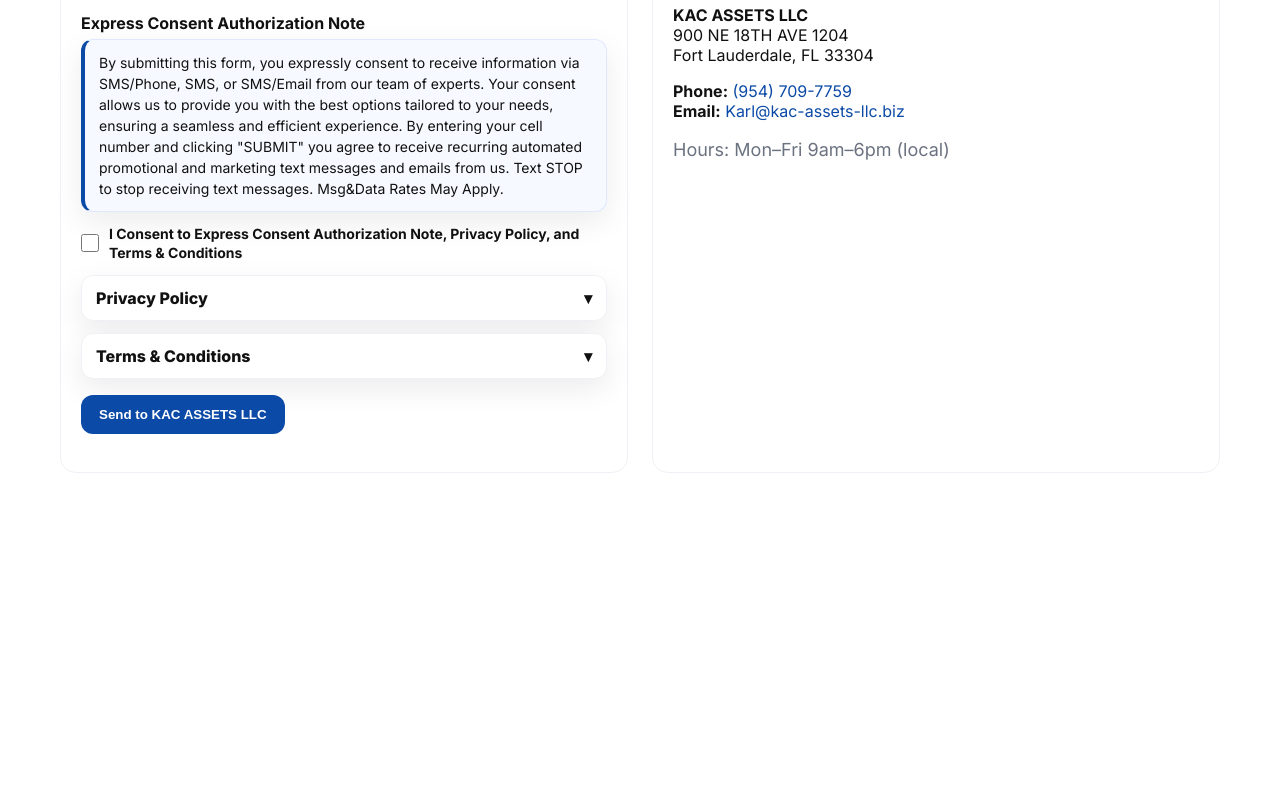
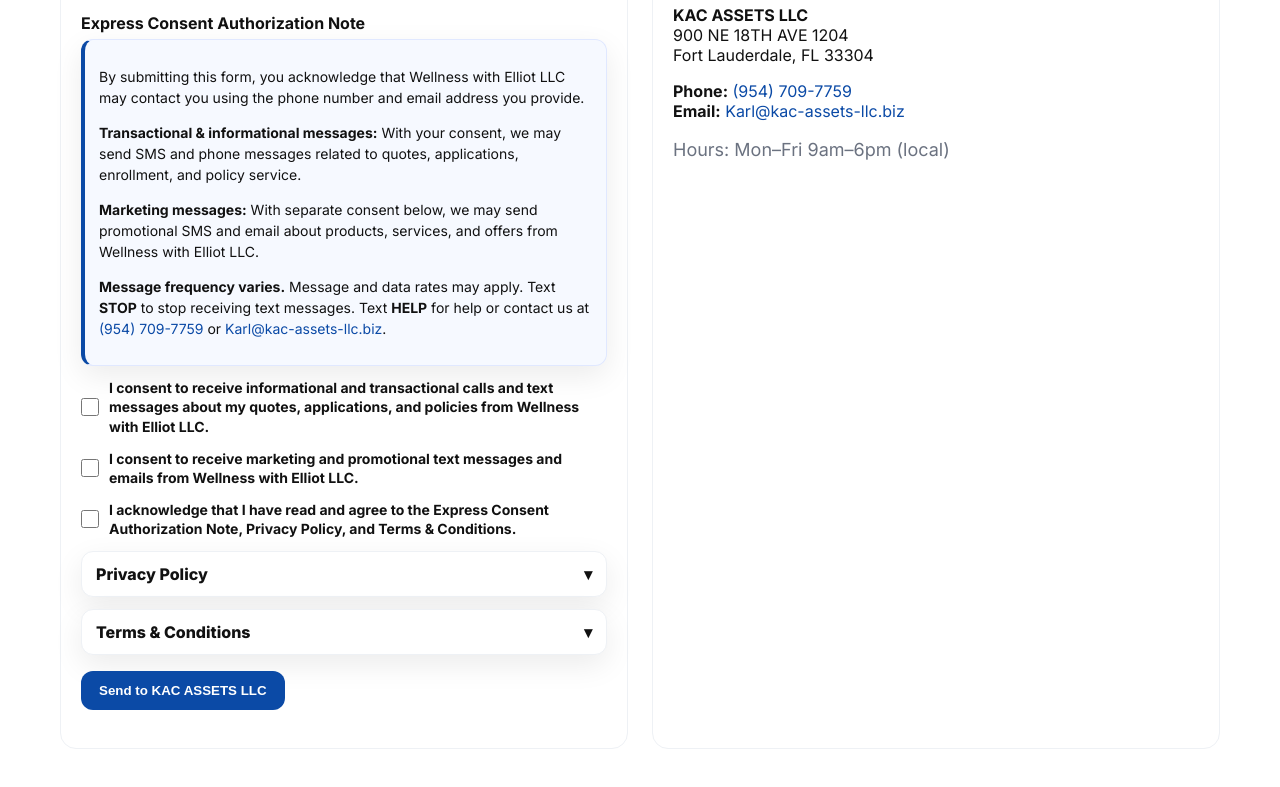
Before and after one commit to still62bronzes/kac-assets-llc.biz, a plain HTML site: page index.html in a window 1280 px wide. Shown: the part 3953-4740 px from the top of the page. Before the commit the page ends 4594 px from the top, so only its background shows below. Drawn offline with Linux system fonts and the light colour scheme.

Commit message:
Update express consent index.html

```diff
--- a/index.html
+++ b/index.html
@@ -486,15 +486,79 @@
             <textarea id="message" name="message" rows="5" placeholder="Tell us about your needs…"></textarea>
           </div>
 
-          <!-- Express Consent Authorization (required) -->
+<!-- Express Consent Authorization -->
 <div class="legal-sections" style="margin-top:16px">
   <h4>Express Consent Authorization Note</h4>
   <div id="express-consent-note" class="consent-card">
-              By submitting this form, you expressly consent to receive information via SMS/Phone, SMS, or SMS/Email from our team of experts. Your consent allows us to provide you with the best options tailored to your needs, ensuring a seamless and efficient experience. By entering your cell number and clicking "SUBMIT" you agree to receive recurring automated promotional and marketing text messages and emails from us. Text STOP to stop receiving text messages. Msg&Data Rates May Apply.
+    <p>
+      By submitting this form, you acknowledge that Wellness with Elliot LLC may contact you
+      using the phone number and email address you provide.
+    </p>
+    <p>
+      <strong>Transactional &amp; informational messages:</strong> With your consent, we may send
+      SMS and phone messages related to quotes, applications, enrollment, and policy service.
+    </p>
+    <p>
+      <strong>Marketing messages:</strong> With separate consent below, we may send promotional
+      SMS and email about products, services, and offers from Wellness with Elliot LLC.
+    </p>
+    <p>
+      <strong>Message frequency varies.</strong> Message and data rates may apply.
+      Text <strong>STOP</strong> to stop receiving text messages.
+      Text <strong>HELP</strong> for help or contact us at
+      <a href="tel:(954) 709-7759">(954) 709-7759</a> or
+      <a href="mailto:Karl@kac-assets-llc.biz">Karl@kac-assets-llc.biz</a>.
+    </p>
   </div>
+
+  <!-- Separate opt-in checkboxes -->
   <div class="consent-line">
-            <input type="checkbox" id="consent" name="consent" required aria-describedby="express-consent-note">
-            <label for="consent"><b>I Consent to Express Consent Authorization Note, Privacy Policy, and Terms & Conditions</b></label>
+    <input
+      type="checkbox"
+      id="consent-transactional"
+      name="consent_transactional"
+      required
+      aria-describedby="express-consent-note"
+    >
+    <label for="consent-transactional">
+      <strong>
+        I consent to receive informational and transactional calls and text messages
+        about my quotes, applications, and policies from Wellness with Elliot LLC.
+      </strong>
+    </label>
+  </div>
+
+  <div class="consent-line">
+    <input
+      type="checkbox"
+      id="consent-marketing"
+      name="consent_marketing"
+      required
+      aria-describedby="express-consent-note"
+    >
+    <label for="consent-marketing">
+      <strong>
+        I consent to receive marketing and promotional text messages and emails
+        from Wellness with Elliot LLC.
+      </strong>
+    </label>
+  </div>
+
+  <!-- Legal acceptance -->
+  <div class="consent-line">
+    <input
+      type="checkbox"
+      id="consent-terms"
+      name="consent_terms"
+      required
+      aria-describedby="privacy-policy-copy terms-conditions-copy"
+    >
+    <label for="consent-terms">
+      <strong>
+        I acknowledge that I have read and agree to the Express Consent Authorization Note,
+        Privacy Policy, and Terms &amp; Conditions.
+      </strong>
+    </label>
   </div>
 
             <!-- Privacy Policy dropdown -->
```
Lines whose indentation alone changed are shown as unchanged.
